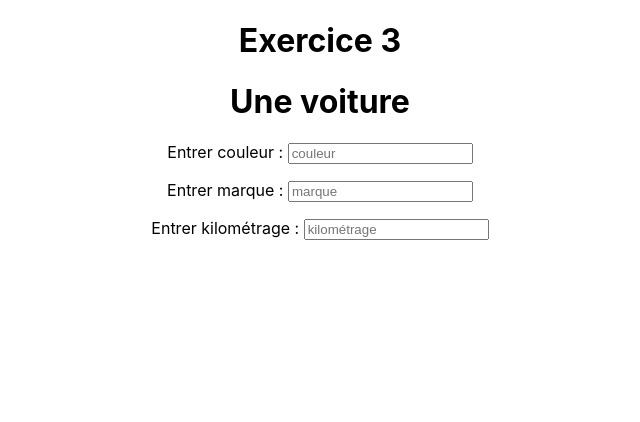
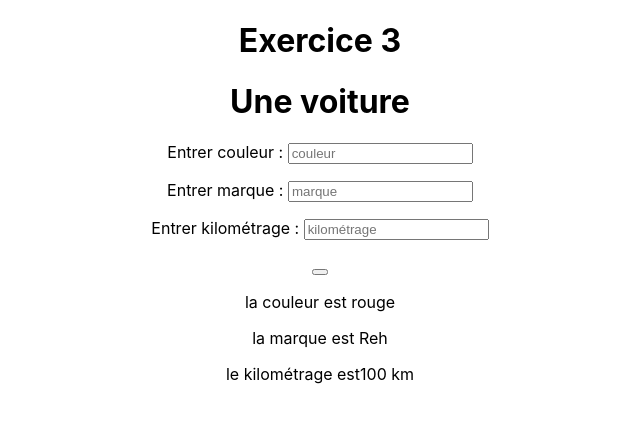
Before and after one commit to PORaymond/formatif_03_correctio_q_03, a React (Create React App) app: page / in a window 1280 px wide. Shown: the top 422 px of the page, without its empty margins (320-960 px from the left). Built offline with nearby package versions, Linux system fonts and the light colour scheme; the HTML template or start-up script is replaced by a standard one.

Commit message:
ajouter bouton

```diff
--- a/src/Car.js
+++ b/src/Car.js
@@ -1,20 +1,37 @@
 import {Component} from "react";
 
 class Car extends Component {
+   state = {
+      couleurSt:'rouge', marqueSt:'Reh', kmSt:'100 km'
+   }
+   onCouleurChange = (e) => {
+      this.setState({couleurSt: e.target.value});
+   }
+   onMarqueChange = (e) => {
+      this.setState({marqueSt: e.target.value});
+   }
+   onKmChange = (e) => {
+      this.setState({kmSt: e.target.value});
+   }
    render() {
       console.log(this.props)
       return(
          <div>
             <h1>Une voiture</h1>
             <p>
-               Entrer couleur : <input type="text" placeholder="couleur"/>
+               Entrer couleur : <input type="text" placeholder="couleur" onChange = {this.onCouleurChange}/>
             </p>
             <p>
-               Entrer marque : <input type="text" placeholder="marque"/>
+               Entrer marque : <input type="text" placeholder="marque" onChange = {this.onMarqueChange}/>
             </p>
             <p>
-               Entrer kilométrage : <input type="text" placeholder="kilométrage"/>
+               Entrer kilométrage : <input type="text" placeholder="kilométrage" onChange = {this.onKmChange}/>
             </p>
+            <button onClick={this.changerVoiture}></button><br/>
+            <p>la couleur est {this.state.couleurSt}</p>
+            <p>la marque est {this.state.marqueSt}</p>
+            <p>le kilométrage est{this.state.kmSt}</p>
+
          </div>
       );
    }
```
